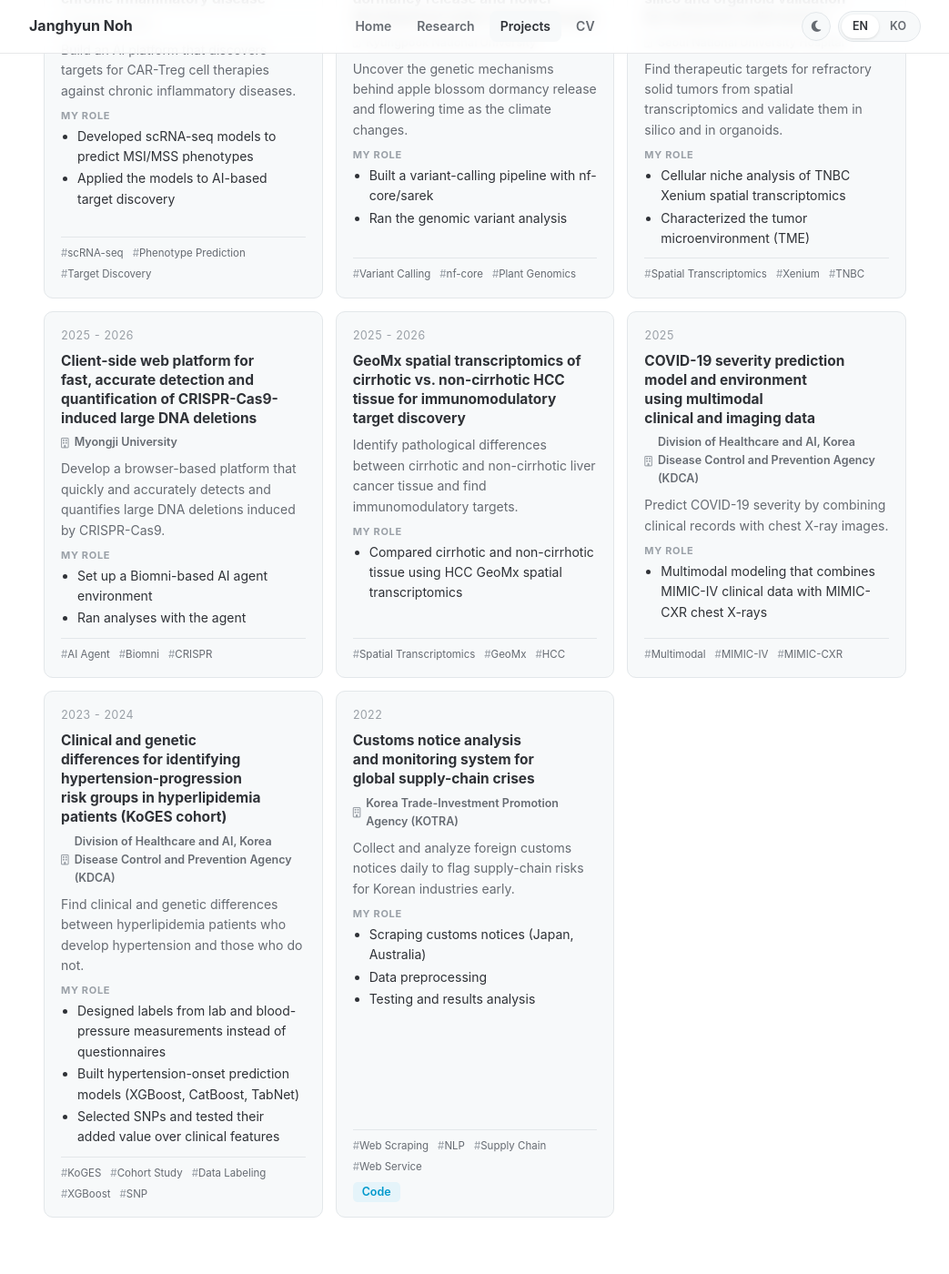
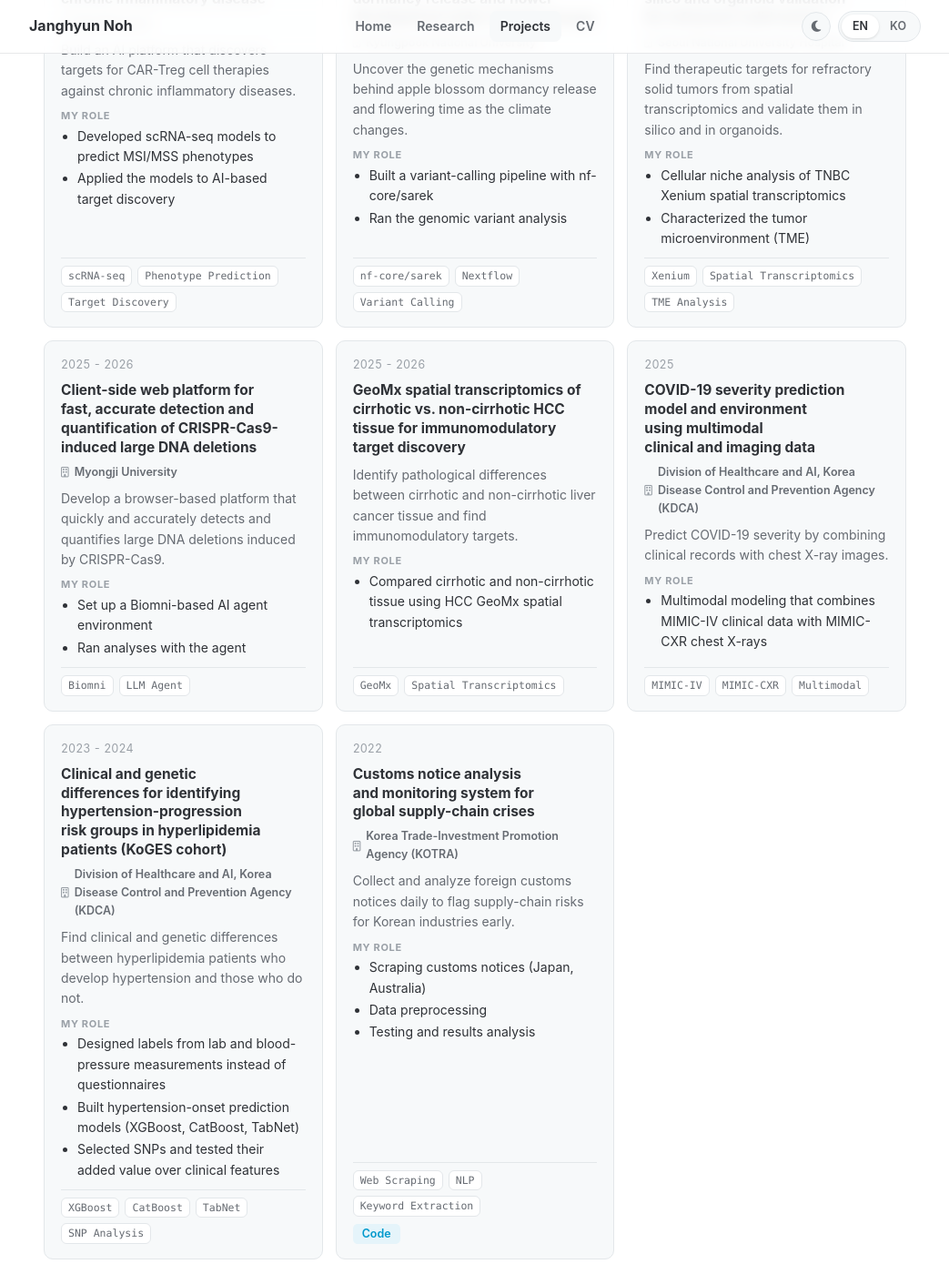
Before and after one commit to janghyunnoh/janghyunnoh.github.io, a Jekyll site: the page built from projects/index.md, in a window 1280 px wide and 1400 px high, scrolled down 269 px. Shown: the whole window at 91% size, without its empty margins (118-1161 px from the left). Built offline with Jekyll 4.4.1, drawn with Linux system fonts in a browser that asks for light colours.

Commit message:
Projects: show tech stack as code-style chips
- Tags rendered as monospace bordered chips instead of #hashtags
- Tags trimmed to tools/methods (domain-only tags removed)

Co-Authored-By: Claude Opus 5.5 <noreply@anthropic.com>
Claude-Session: https://claude.ai/code/session_01KSQJoZP1auZdYkoBxWPSet

```diff
--- a/_data/projects.yml
+++ b/_data/projects.yml
@@ -4,7 +4,7 @@
 #   org / org_ko            : partner or funding organization (shown under the title)
 #   summary / summary_ko    : one line on the project goal
 #   role / role_ko          : what YOU did (1-3 bullets)
-#   tags                    : keywords
+#   tags                    : tools / methods used (shown as chips)
 #   links                   : code / paper / demo / poster — buttons appear only when a URL is set
 
 - period: "2024 - 2026"
@@ -35,7 +35,7 @@
   role_ko:
     - "nf-core/sarek 기반 variant calling 파이프라인 구축"
     - "유전체 변이 분석 수행"
-  tags: [Variant Calling, nf-core, Plant Genomics]
+  tags: [nf-core/sarek, Nextflow, Variant Calling]
 
 - period: "2024 - 2026"
   title: "Spatial transcriptomics-based target discovery with in silico and organoid validation for refractory solid tumors"
@@ -50,7 +50,7 @@
   role_ko:
     - "TNBC Xenium 공간전사체 데이터 기반 세포 niche 분석"
     - "종양 미세환경(TME) 특성 분석"
-  tags: [Spatial Transcriptomics, Xenium, TNBC]
+  tags: [Xenium, Spatial Transcriptomics, TME Analysis]
 
 - period: "2025 - 2026"
   title: "Client-side web platform for fast, accurate detection and quantification of CRISPR-Cas9-induced large DNA deletions"
@@ -65,7 +65,7 @@
   role_ko:
     - "Biomni 기반 AI 에이전트 환경 구축"
     - "에이전트를 활용한 분석 수행"
-  tags: [AI Agent, Biomni, CRISPR]
+  tags: [Biomni, LLM Agent]
 
 - period: "2025 - 2026"
   title: "GeoMx spatial transcriptomics of cirrhotic vs. non-cirrhotic HCC tissue for immunomodulatory target discovery"
@@ -76,7 +76,7 @@
     - "Compared cirrhotic and non-cirrhotic tissue using HCC GeoMx spatial transcriptomics"
   role_ko:
     - "HCC GeoMx 공간전사체 기반 간경변·비간경변 조직 비교 분석"
-  tags: [Spatial Transcriptomics, GeoMx, HCC]
+  tags: [GeoMx, Spatial Transcriptomics]
 
 - period: "2025"
   title: "COVID-19 severity prediction model and environment using multimodal clinical and imaging data"
@@ -89,7 +89,7 @@
     - "Multimodal modeling that combines MIMIC-IV clinical data with MIMIC-CXR chest X-rays"
   role_ko:
     - "MIMIC-IV 임상 데이터와 MIMIC-CXR 흉부 X-ray를 결합한 멀티모달 연구"
-  tags: [Multimodal, MIMIC-IV, MIMIC-CXR]
+  tags: [MIMIC-IV, MIMIC-CXR, Multimodal]
 
 - period: "2023 - 2024"
   title: "Clinical and genetic differences for identifying hypertension-progression risk groups in hyperlipidemia patients (KoGES cohort)"
@@ -106,7 +106,7 @@
     - "설문 대신 혈액검사·혈압 수치 기반 라벨링 기준 설계"
     - "고혈압 발생 예측 모델 구축 (XGBoost·CatBoost·TabNet)"
     - "SNP 선별 및 임상 변수 대비 추가 효과 검증"
-  tags: [KoGES, Cohort Study, Data Labeling, XGBoost, SNP]
+  tags: [XGBoost, CatBoost, TabNet, SNP Analysis]
 
 - period: "2022"
   title: "Customs notice analysis and monitoring system for global supply-chain crises"
@@ -123,6 +123,6 @@
     - "해외 세관 고시 스크래핑 (일본, 호주)"
     - "데이터 전처리"
     - "테스트 및 결과 분석"
-  tags: [Web Scraping, NLP, Supply Chain, Web Service]
+  tags: [Web Scraping, NLP, Keyword Extraction]
   links:
     code: "https://github.com/janghyunnoh/customs-notification-analysis-and-monitoring-system-main"
--- a/assets/css/profile.css
+++ b/assets/css/profile.css
@@ -271,9 +271,17 @@ p { margin-bottom: 12px; max-width: 72ch; }
   padding-top: 8px;
   border-top: 1px solid var(--card-border);
 }
-.tags { display: flex; flex-wrap: wrap; gap: 5px 10px; }
-.tag { font-size: 11.5px; color: var(--muted); }
-.tag::before { content: "#"; color: var(--faint); }
+.tags { display: flex; flex-wrap: wrap; gap: 6px; }
+.tag {
+  font-family: ui-monospace, "SF Mono", Menlo, Consolas, monospace;
+  font-size: 11.5px;
+  color: var(--muted);
+  background: var(--bg);
+  border: 1px solid var(--card-border);
+  border-radius: 6px;
+  padding: 1px 7px;
+  line-height: 1.6;
+}
 
 @media (max-width: 980px) {
   .cards { grid-template-columns: repeat(2, minmax(0, 1fr)); }
```
